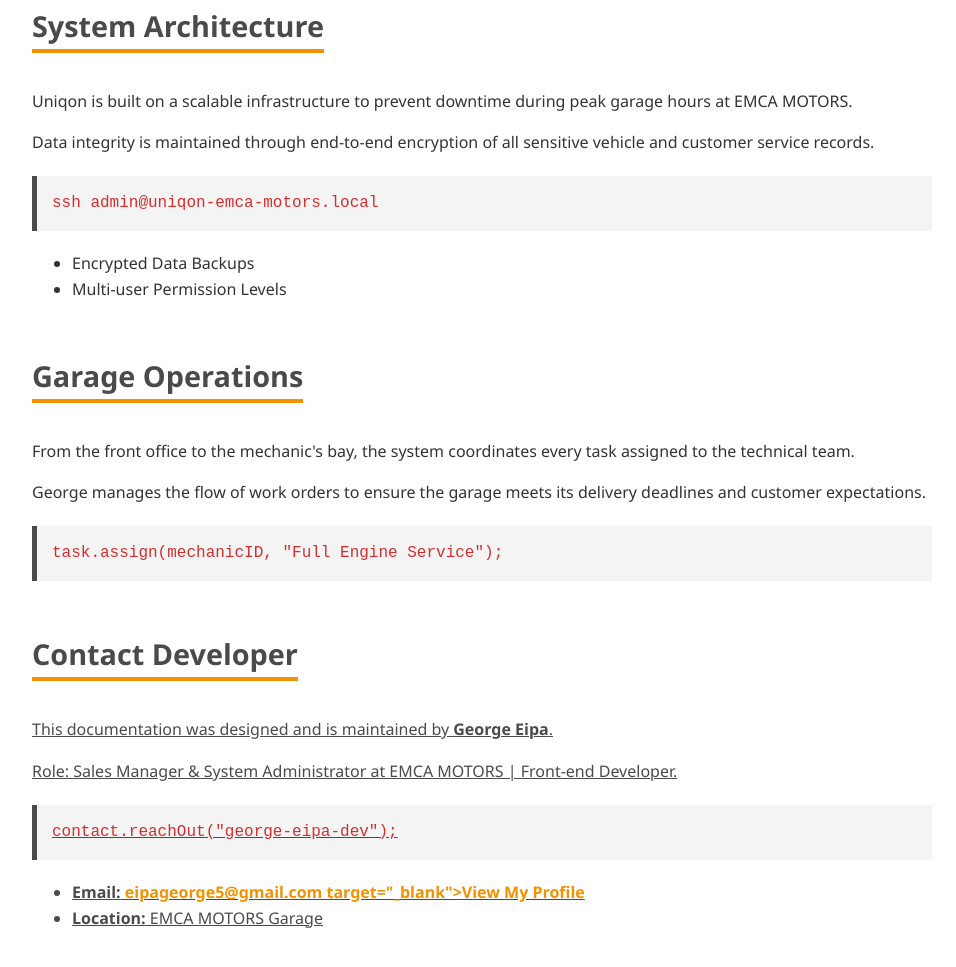
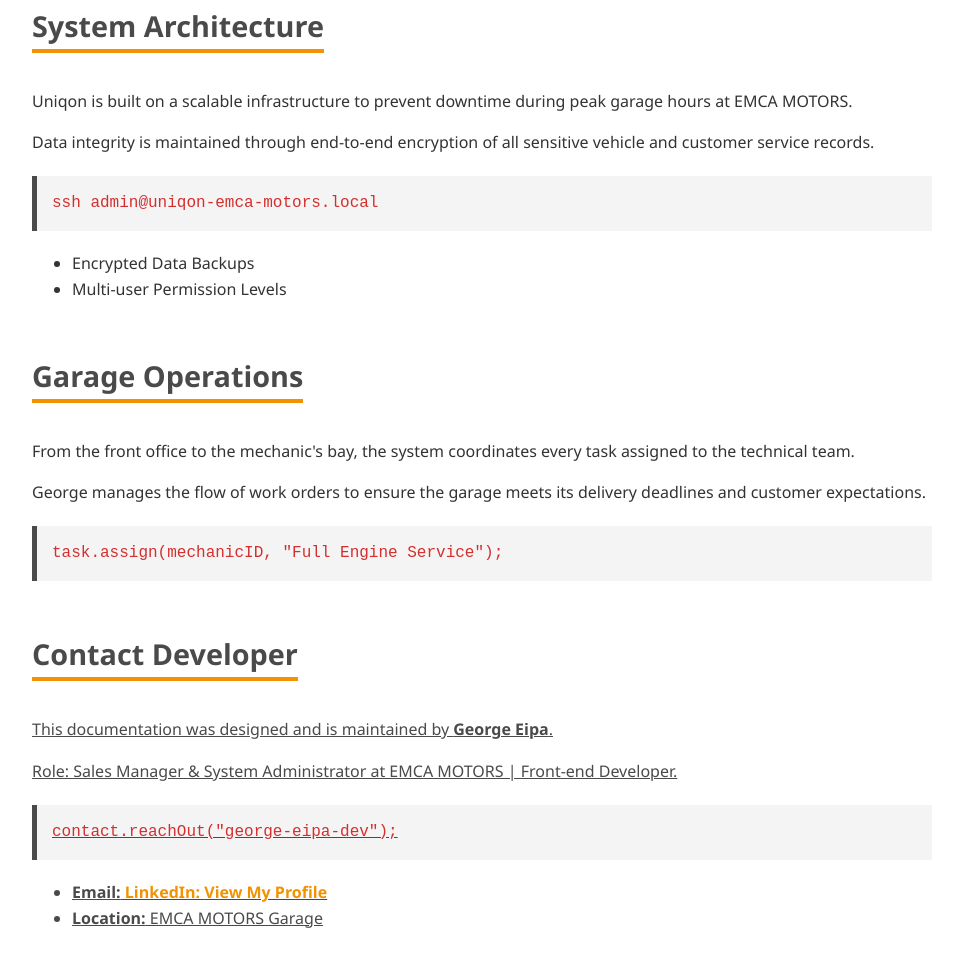
Before and after one commit to eipageorge5-sketch/GeorgeDocumentation, a plain HTML site: page index.html in a window 1280 px wide. Shown: the part 1022-1989 px from the top of the page, without its empty margins (308-1264 px from the left). Drawn offline with Linux system fonts and the light colour scheme.

Commit message:
Update index.html

```diff
--- a/index.html
+++ b/index.html
@@ -71,7 +71,7 @@
             <code>contact.reachOut("george-eipa-dev");</code>
             <ul>
                 <li><strong>Email:</strong> <a href="mailto:eipageorge5@gmail.com>eipageorge5@gmail.com</a></li>
-                  <li><strong>LinkedIn:</strong> <a href="https://www.linkedin.com/public-profile/settings/?trk=d_flagship3_profile_self_view_public_profile&lipi=urn%3Ali%3Apage%3Ad_flagship3_profile_view_base%3Bcavdx%2BfaQVaxqwQVlU4KDw%3D%3D>eipageorge5@gmail.com target="_blank">View My Profile</a></li>
+                  <li><strong>LinkedIn:</strong> <a href="https://www.linkedin.com/in/george-eipa-93ab4b371/" target="_blank">View My Profile</a></li>
                 <li><strong>Location:</strong> EMCA MOTORS Garage</li>
             </ul>
         </section>
```
